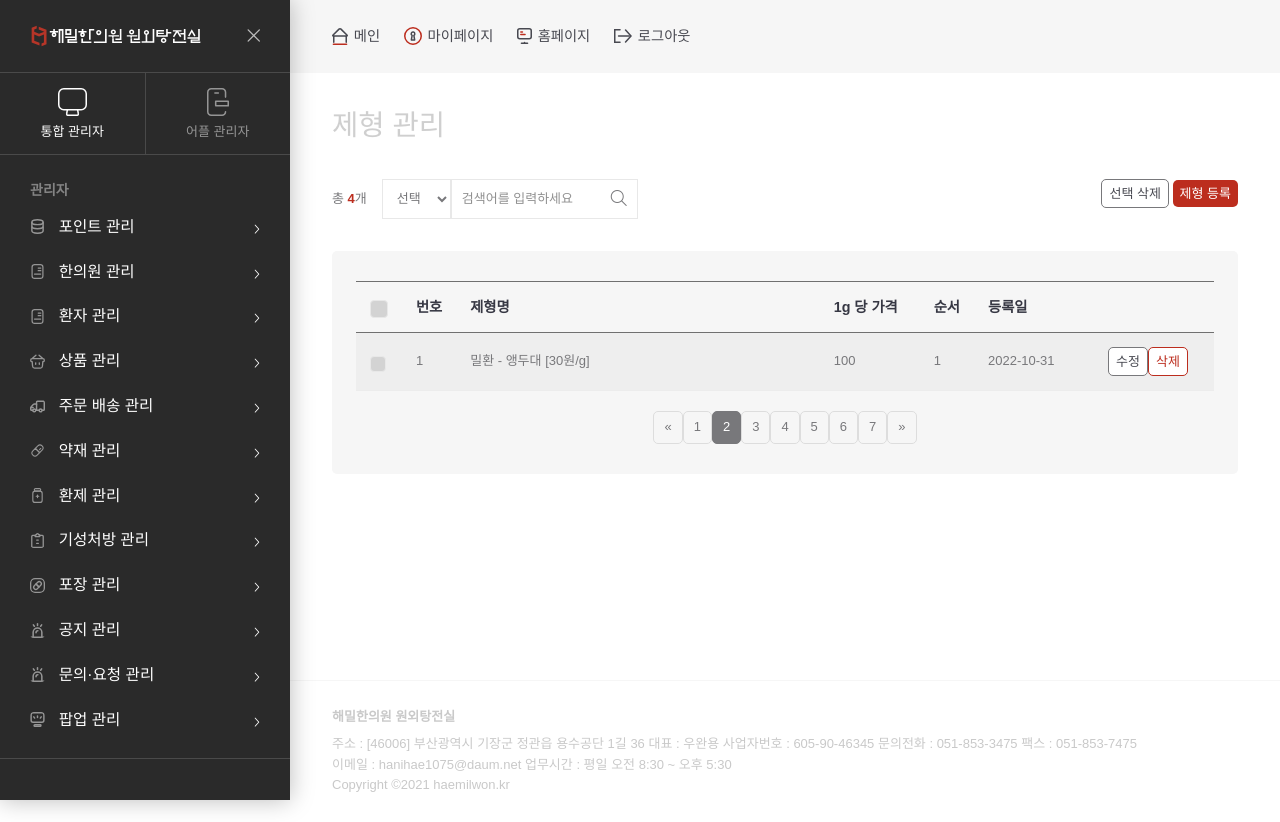
After one commit to itforone-github/publish-haemil, a PHP site: page /adm/texture.php in a window 1280 px wide. The commit adds this page. Run offline with PHP 8.4, Linux system fonts and the light colour scheme; some web fonts are replaced.

Commit message:
docs: adm 페이지 작업

```diff
--- /dev/null
+++ b/adm/texture.php
@@ -0,0 +1,77 @@
+<?php
+$pid = "a_texture";
+include_once("../include/header.php");
+//ADM 약재관리
+?>
+
+    <section class="texture">
+        <div class="panel">
+            <p>총 <span class="red">4</span>개 </p>
+            <div>
+                <select name="search">
+                    <option value="">선택</option>
+                </select>
+                <input class="search-bar" type="search" placeholder="검색어를 입력하세요" /><button type="button" class="btn_search"><i class="fa-light fa-magnifying-glass"></i></button>
+
+            </div>
+            <span>
+            <button type="button" class="btn btn_whiteline" >선택 삭제</button>
+            <button type="button" class="btn btn_red" data-toggle="modal" data-target="#texturemodal01">제형 등록</button>
+            </span>
+        </div>
+        <div class="box3">
+            <div class="table adm">
+                <table>
+                    <colgroup>
+                        <col width="15px"/>
+                        <col width="40px"/>
+                        <col width="*"/>
+                        <col width="100px"/>
+                        <col width="40px"/>
+                        <col width="120px"/>
+                        <col width="120px"/>
+                    </colgroup>
+                    <thead>
+                    <tr>
+                        <th><input type="checkbox" name="chkall" value="1" id="chkall"/></th>
+                        <th>번호</th>
+                        <th>제형명</th>
+                        <th>1g 당 가격</th>
+                        <th>순서</th>
+                        <th>등록일</th>
+                        <th></th>
+                    </tr>
+                    </thead>
+                    <tbody>
+                    <tr>
+                        <td><input type="checkbox" name="chk[]" value="0" id="chk_0" /></td>
+                        <td>1</td>
+                        <td>밀환 - 앵두대 [30원/g]</td>
+                        <td>100</td>
+                        <td>1</td>
+                        <td>2022-10-31</td>
+                        <td>
+                            <button type="button" class="btn btn_whiteline">수정</button><button type="button" class="btn btn_redline">삭제</button></td>
+                    </tr>
+                    </tbody>
+                </table>
+            </div>
+            <div class="b-pagination-outer ">
+                <ul id="border-pagination">
+                    <li><a class="" href="#">«</a></li>
+                    <li><a href="#">1</a></li>
+                    <li><a href="#" class="active">2</a></li>
+                    <li><a href="#">3</a></li>
+                    <li><a href="#">4</a></li>
+                    <li><a href="#">5</a></li>
+                    <li><a href="#">6</a></li>
+                    <li><a href="#">7</a></li>
+                    <li><a href="#">»</a></li>
+                </ul>
+            </div>
+        </div>
+    </section>
+
+
+    <!--푸터 인클루드-->
+<?php include '../include/footer.php'; ?>
--- a/css/adm.css
+++ b/css/adm.css
@@ -165,8 +165,16 @@ div.pro_item{     width: calc((100% / 5) - 9px);     margin-bottom: 30px;    dis
 .medicine .box3 {    padding: 30px 24px;    width: 100%;}
 .medicine .tagbox {   background: #F6F6F6; border-radius: 5px; margin-bottom: 15px}
 .medicine select {  width: 100%; margin-bottom: 12px; }
-.thumb_img {width: 100%;height: 35px; background-size: cover!important; background-position: center center!important;border: 1px solid #D9D9D9;    border-radius: 5px;}
+.medicine .thumb_img {width: 100%;height: 35px; background-size: cover!important; background-position: center center!important;border: 1px solid #D9D9D9;    border-radius: 5px;}
 #medicinemodal01 select {width: 100%}
 #medicinemodal01 textarea {    width: 100%;    border: 1px solid #ebebeb;    min-height: 100px; padding: 15px}
 @media screen and (max-width: 1400px){
 }
+
+/*medicine*/
+.texture .box3 {    padding: 30px 24px;    width: 100%;}
+.texture select {  width: 100%; margin-bottom: 12px; }
+#texturenemodal01 select {width: 100%}
+#textureemodal01 textarea {    width: 100%;    border: 1px solid #ebebeb;    min-height: 100px; padding: 15px}
+@media screen and (max-width: 1400px){
+}
--- a/include/header.php
+++ b/include/header.php
@@ -94,21 +94,28 @@ switch ($pid) {
     case "a_order1" :
         $header_type = 2;
         $footer_type = 2;
-        $header_name = "주문 배송 관리 (처방주문)";
-        $exp = "";
+        $header_name = "주문 배송 관리";
+        $exp = "처방주문";
         break;
     case "a_order2" :
         $header_type = 2;
         $footer_type = 2;
-        $header_name = "주문 배송 관리 (약속처방)";
-        $exp = "";
+        $header_name = "주문 배송 관리";
+        $exp = "약속처방";
         break;
     //7. 약재관리
     case "a_medicine" :
         $header_type = 2;
         $footer_type = 2;
-        $header_name = "약재관리";
+        $header_name = "약재 관리";
         $exp = "해밀원원외탕전실 전체 약재 리스트 입니다.";
+        break;
+    //8. 제형관리
+    case "a_texture" :
+        $header_type = 2;
+        $footer_type = 2;
+        $header_name = "제형 관리";
+        $exp = "";
         break;
 }
 ?>
--- a/include/modaladm.php
+++ b/include/modaladm.php
@@ -122,7 +122,7 @@
             </div>
             <div class="modal-body">
                 <form>
-                    <label>약재 이미지 업로드</label><br/>
+                    <!--label>약재 이미지 업로드</label><br/>
                     <div class="newpic-upload w100">
                         <div class="newpic-edit">
                             <input type='file' id="imageUpload" accept=".png, .jpg, .jpeg" />
@@ -133,11 +133,23 @@
                             </div>
                         </div>
                     </div>
-                    <button type="button" class="btn btn_gray2 w100">이미지 업로드</button><br/><br/>
+                    <button type="button" class="btn btn_gray2 w100">이미지 업로드</button><br/><br/-->
                     <label>약재명</label><input type="text" placeholder="약재명을 입력해주세요"/>
                     <label>원산지</label><input type="text" placeholder="원산지를 입력해주세요"/>
                     <label>1g당 가격</label><input type="text" placeholder="숫자만 입력"/>
                     <label>상태</label><select><option>처방가능</option><option>처방블가능</option></select>
+                    <label>후하추천</label>
+                    <div class="flex jc-sb ">
+                        <div class="w50"><input type="radio" id="select1-1" name="select1"/><label for="select1-1">추천</label></div>
+                        <div class="w50"><input type="radio" id="select1-2" name="select1"/><label for="select1-2">비추천</label></div>
+                    </div>
+                    <br/>
+                    <label>후하여부</label>
+                    <div class="flex jc-sb ">
+                        <div class="w50"><input type="radio" id="select2-1" name="select2"/><label for="select2-1">후하가능</label></div>
+                        <div class="w50"><input type="radio" id="select2-2" name="select2"/><label for="select2-2">후하불가</label></div>
+                    </div>
+                    <br/>
                     <label>상세설명</label><textarea placeholder="상세설명을 입력하세요"></textarea>
                     <label>검색 키워드</label><input type="text" placeholder="키워드를 입력하세요"/>
                     <p>※ 약재 검색에 필요한 키워드를 등록해주세요. ","콤마로 키워드 구분. 예)감초,염증제거,해독작용</p>
@@ -150,3 +162,25 @@
         </div>
     </div>
 </div>
+
+<!-- texture -->
+<div class="modal fade" id="texturemodal01" tabindex="-1" aria-labelledby="texturemodal01Label" aria-hidden="true">
+    <div class="modal-dialog">
+        <div class="modal-content">
+            <div class="modal-header">
+                <h5 class="modal-title" id="texturemodal01Label">제형 등록</h5>
+            </div>
+            <div class="modal-body">
+                <form>
+                    <label>제형명</label><input type="text" placeholder="약재명을 입력해주세요"/>
+                    <label>1g당 가격</label><input type="text" placeholder="숫자만 입력"/>
+                    <label>순서</label><input type="text" placeholder="순서를 입력해주세요"/>
+                </form>
+            </div>
+            <div class="modal-footer">
+                <button type="button" class="btn btn-secondary" data-dismiss="modal">취소</button>
+                <button type="button" class="btn btn-primary">등록</button>
+            </div>
+        </div>
+    </div>
+</div>
```
Also changed, not shown: adm/medicine.php (+5 -2 lines).
